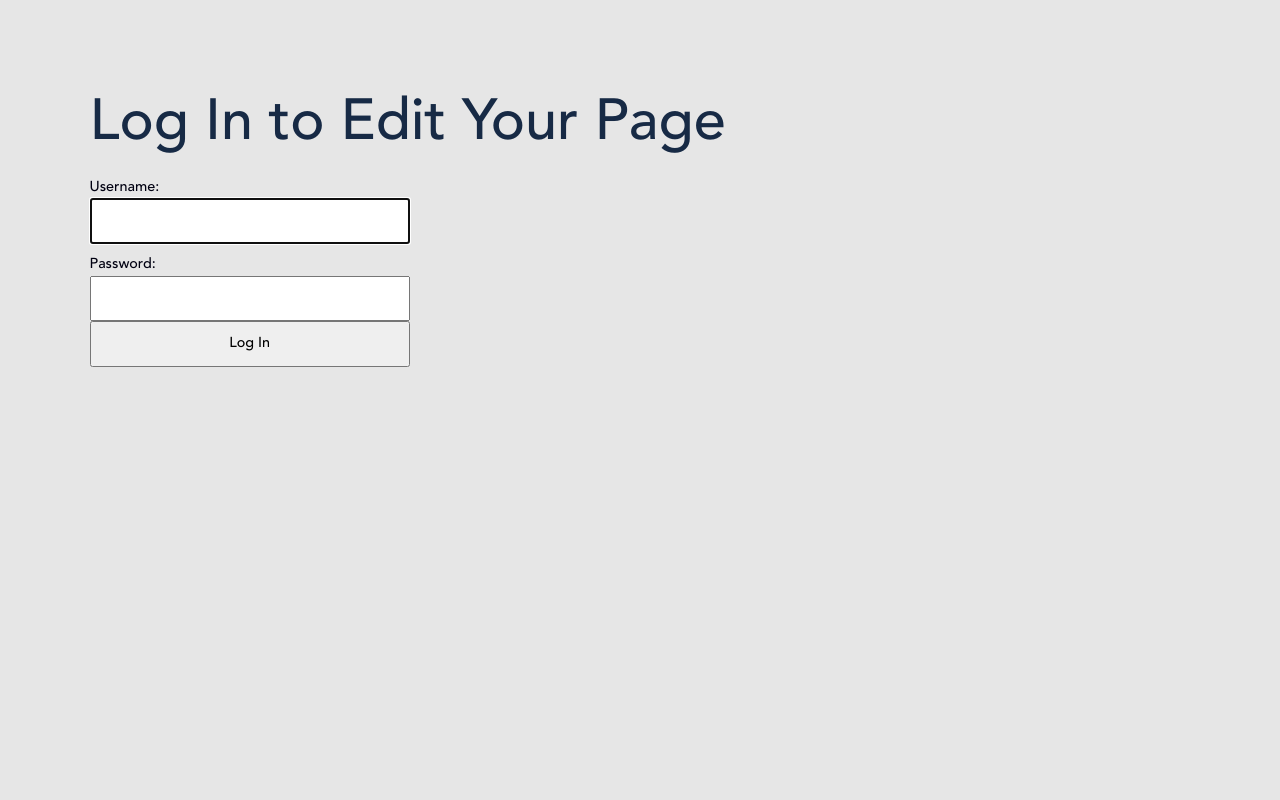
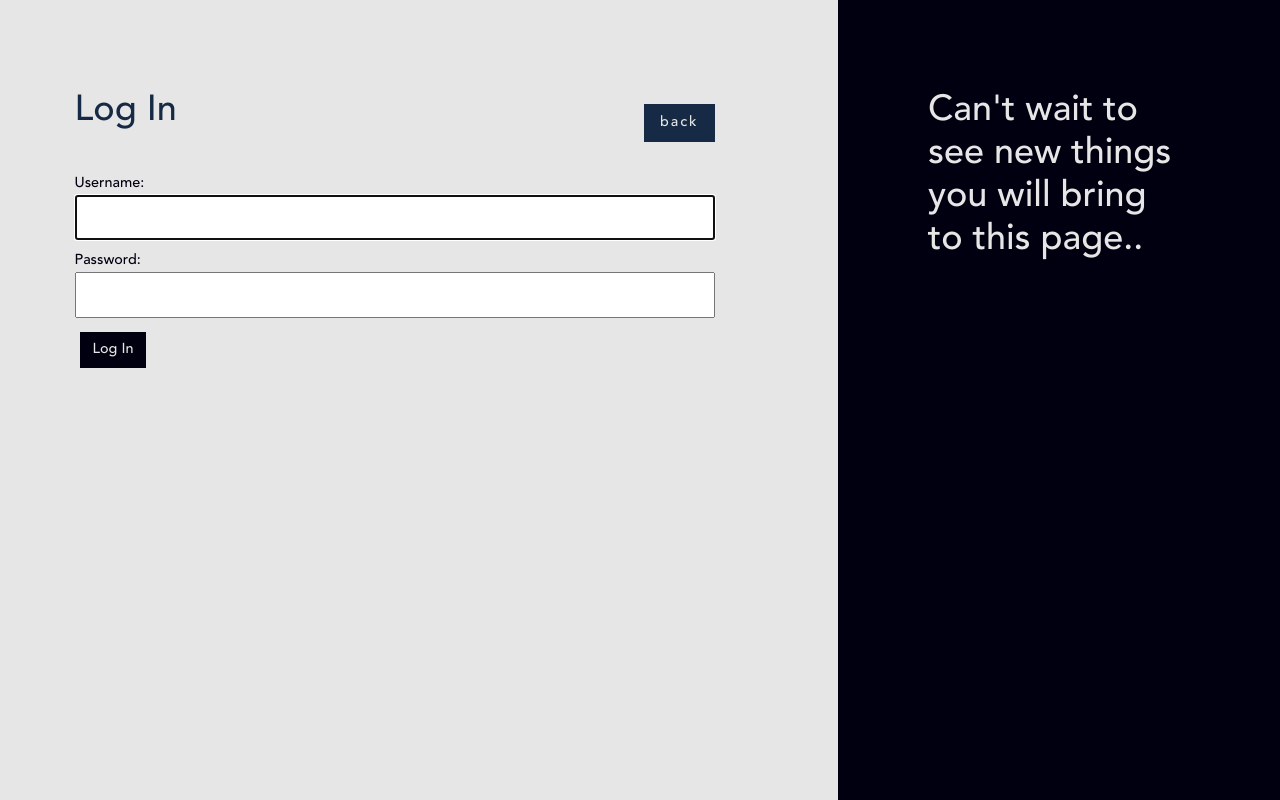
Before and after one commit to Jonathanjojo19/PortfolioCMS, a Django app: page /auth/login/ in a window 1280 px wide. Run offline with Django 3.2, Linux system fonts and the light colour scheme; parts of the project's set-up code (start-up, migrations or seed data) failed here and were passed over; some libraries are stand-ins or nearby versions.

Commit message:
Refine auth page

```diff
--- a/assets/styles/authStyles.css
+++ b/assets/styles/authStyles.css
@@ -2,5 +2,5 @@
     display: inline-block;
     padding: 10px;
     height: auto;
-    min-width: 25vw;
+    min-width: 50vw;
 }
--- a/assets/styles/globalStyles.css
+++ b/assets/styles/globalStyles.css
@@ -138,7 +138,13 @@ a:hover {
 }
 
 .spaced {
-	letter-spacing: 1px;
+	letter-spacing: 2px;
+}
+
+.dropup .dropdown-toggle:hover::after {
+	border: 2px solid transparent;
+	border-bottom-color: #9EA8C7;
+	border-left-color: #9EA8C7;
 }
 
 /* Positioning */
--- a/authentication/templates/authentication/auth.html
+++ b/authentication/templates/authentication/auth.html
@@ -18,9 +18,18 @@
     <script src="https://stackpath.bootstrapcdn.com/bootstrap/4.1.3/js/bootstrap.min.js" integrity="sha384-ChfqqxuZUCnJSK3+MXmPNIyE6ZbWh2IMqE241rYiqJxyMiZ6OW/JmZQ5stwEULTy" crossorigin="anonymous"></script>
 </head>
 <body>
-    <div class="container-large full-height d-flex align-items-start light-bg">
-        <div class="dark-blue-text w-100">
-            <h1 class="medium-blue-text">Log In to Edit Your Page</h1>
+    <div class="full-height d-flex">
+        <div class="row w-100">
+            <div class="container-large col-md-8 full-height d-flex align-items-start light-bg">
+                <div class="dark-blue-text">
+                    <div class="d-flex flex-row justify-content-between">
+                        <div>
+                            <h2 class="medium-blue-text">Log In</h2>
+                        </div>
+                        <div class="btn-lg mode draw blue-bg">
+                            <a href="{% url 'portfolio:index' %}"><span class="light-grey-text spaced">back</span></a>
+                        </div>
+                    </div>
                     <div>
                         <form class="site-form" action="{% url 'authentication:login' %}" method="POST">
                             {% csrf_token %}
@@ -35,8 +44,17 @@
                             {% if request.GET.next %}
                                 <input type="hidden" name="next" value="{{ request.GET.next }}">
                             {% endif %}
-                    <input type="submit" value="Log In">
+                            <button id="submit-button" class="btn mode draw dark-bg commit" type="submit">
+                                <span class="light-grey-text">Log In</span>
+                            </button>
                         </form>
+                    </div>
+                </div>
+            </div>
+            <div class="container-large col-md-4 dark-bg">
+                <h2 class="light-grey-text">
+                    Can't wait to see new things you will bring to this page..
+                </h2>
             </div>
         </div>
     </div>
--- a/authentication/views.py
+++ b/authentication/views.py
@@ -10,7 +10,7 @@ def login_view(request):
             login(request, user)
             if "next" in request.POST:
                 return redirect(request.POST.get("next"))
-            return redirect('cms:dashboard')
+            return redirect('portfolio:index')
     else:
         form = AuthenticationForm()
     return render(request, 'authentication/auth.html', {'form':form})
@@ -19,3 +19,4 @@ def logout_view(request):
     if request.method == "POST":
         logout(request)
         return redirect('portfolio:index')
+    return redirect(request, 'portfolio:index')
```
Also changed, not shown: cms/templates/cms/dashboard.html (+20 -0 lines), portfolio/templates/portfolio/index.html (+22 -2 lines), db.sqlite3. Lines whose indentation alone changed are shown as unchanged.
